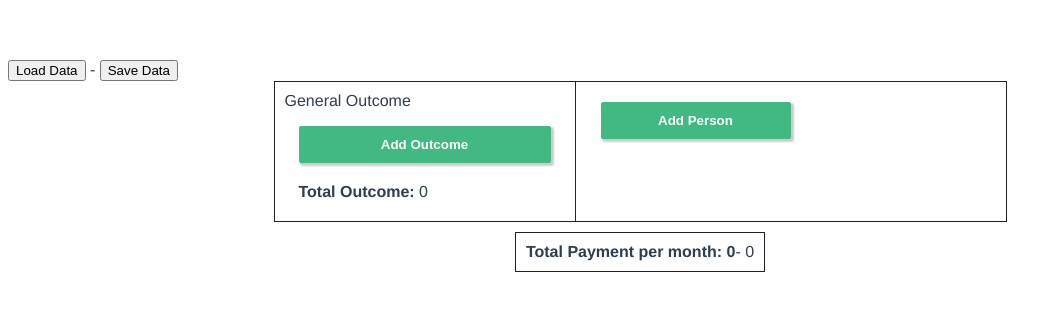
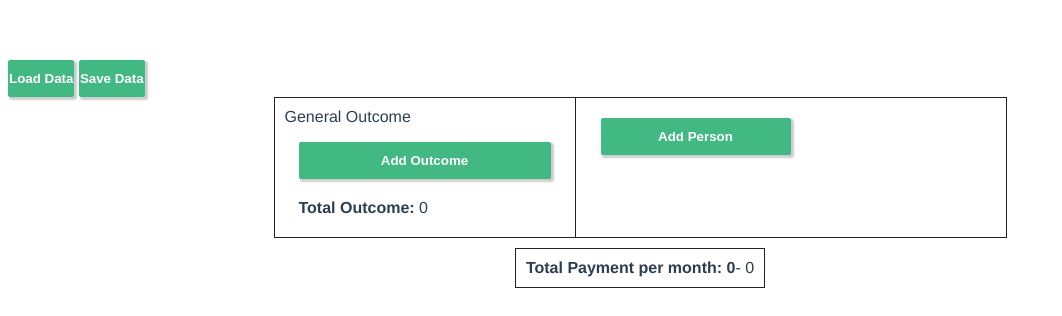
Before and after one commit to hybrid-blue/vue-buget-planner, a Vue app: page / in a window 1280 px wide. Shown: the top 316 px of the page, without its empty margins (0-1062 px from the left). Built offline with nearby package versions, Linux system fonts and the light colour scheme.

Commit message:
:art: Add better styling to button

```diff
--- a/src/components/Header.vue
+++ b/src/components/Header.vue
@@ -1,6 +1,6 @@
 <template>
   <div class="header header-horizontal">
-    <button v-on:click="loadData">Load Data</button> - <button v-on:click="saveData">Save Data</button>
+    <button class="form-button form-button__xs-width" v-on:click="loadData">Load Data</button> <button class="form-button form-button__xs-width" v-on:click="saveData">Save Data</button>
   </div>
 </template>
 
```
